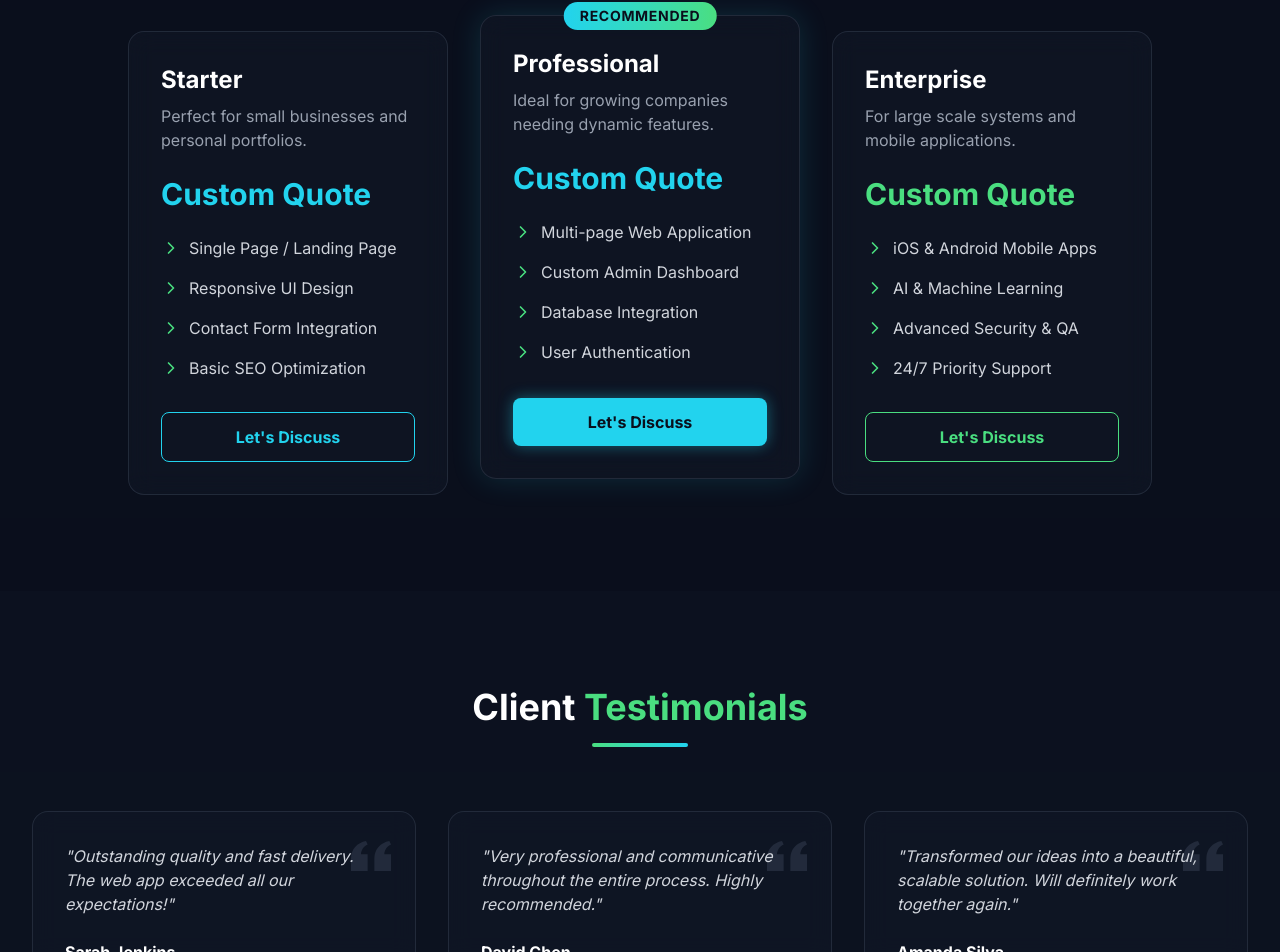
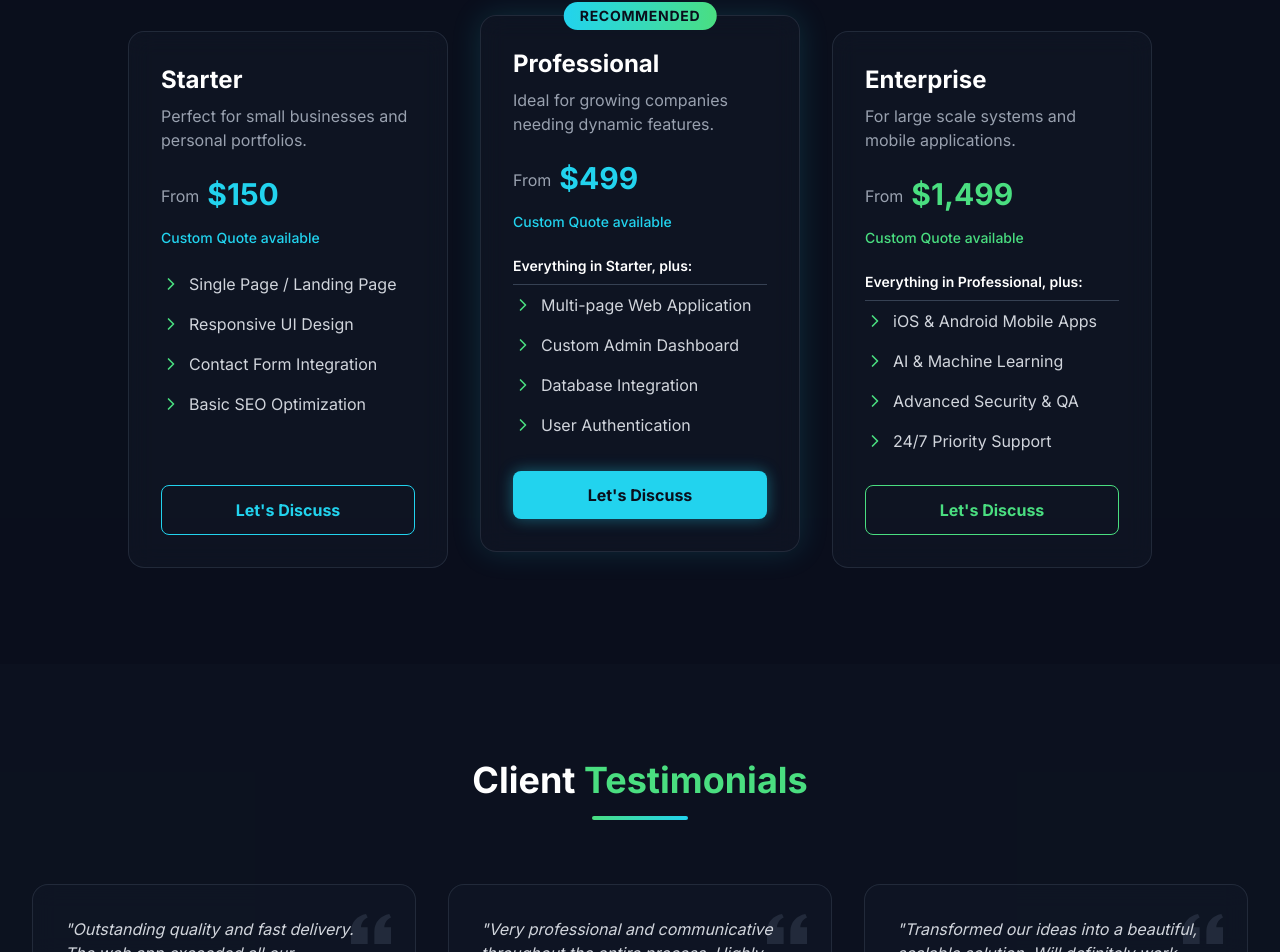
Before and after one commit to deshan2004/CodeCraft-Solutions, a React (Vite) app: page / in a window 1280 px wide. Shown: the part 4055-5007 px from the top of the page. Built offline with nearby package versions, Linux system fonts and the light colour scheme.

Commit message:
Update App.tsx

```diff
--- a/src/App.tsx
+++ b/src/App.tsx
@@ -462,9 +462,11 @@ function App() {
             <div className="glass-panel p-8 rounded-2xl border-gray-700 hover:border-cyan-500/50 transition-all duration-300 relative flex flex-col">
               <h3 className="text-2xl font-bold text-white mb-2">Starter</h3>
               <p className="text-gray-400 mb-6">Perfect for small businesses and personal portfolios.</p>
-              <div className="mb-6">
-                <span className="text-3xl font-extrabold text-cyan-400">Custom Quote</span>
+              <div className="mb-4 flex items-end">
+                <span className="text-gray-400 mr-2 mb-1">From</span>
+                <span className="text-3xl font-extrabold text-cyan-400">$150</span>
               </div>
+              <p className="text-sm text-cyan-400 mb-6 font-medium">Custom Quote available</p>
               <ul className="space-y-4 mb-8 flex-grow text-gray-300">
                 <li className="flex items-center"><ChevronRight className="w-5 h-5 text-green-400 mr-2 shrink-0" /> Single Page / Landing Page</li>
                 <li className="flex items-center"><ChevronRight className="w-5 h-5 text-green-400 mr-2 shrink-0" /> Responsive UI Design</li>
@@ -479,10 +481,13 @@ function App() {
               <div className="absolute top-0 left-1/2 transform -translate-x-1/2 -translate-y-1/2 bg-gradient-to-r from-cyan-400 to-green-400 text-navy-900 px-4 py-1 rounded-full text-sm font-bold tracking-wider">RECOMMENDED</div>
               <h3 className="text-2xl font-bold text-white mb-2">Professional</h3>
               <p className="text-gray-400 mb-6">Ideal for growing companies needing dynamic features.</p>
-              <div className="mb-6">
-                <span className="text-3xl font-extrabold text-cyan-400">Custom Quote</span>
+              <div className="mb-4 flex items-end">
+                <span className="text-gray-400 mr-2 mb-1">From</span>
+                <span className="text-3xl font-extrabold text-cyan-400">$499</span>
               </div>
+              <p className="text-sm text-cyan-400 mb-6 font-medium">Custom Quote available</p>
               <ul className="space-y-4 mb-8 flex-grow text-gray-300">
+                <li className="flex items-center text-sm font-semibold text-white mb-2 pb-2 border-b border-gray-700">Everything in Starter, plus:</li>
                 <li className="flex items-center"><ChevronRight className="w-5 h-5 text-green-400 mr-2 shrink-0" /> Multi-page Web Application</li>
                 <li className="flex items-center"><ChevronRight className="w-5 h-5 text-green-400 mr-2 shrink-0" /> Custom Admin Dashboard</li>
                 <li className="flex items-center"><ChevronRight className="w-5 h-5 text-green-400 mr-2 shrink-0" /> Database Integration</li>
@@ -495,10 +500,13 @@ function App() {
             <div className="glass-panel p-8 rounded-2xl border-gray-700 hover:border-green-500/50 transition-all duration-300 relative flex flex-col">
               <h3 className="text-2xl font-bold text-white mb-2">Enterprise</h3>
               <p className="text-gray-400 mb-6">For large scale systems and mobile applications.</p>
-              <div className="mb-6">
-                <span className="text-3xl font-extrabold text-green-400">Custom Quote</span>
+              <div className="mb-4 flex items-end">
+                <span className="text-gray-400 mr-2 mb-1">From</span>
+                <span className="text-3xl font-extrabold text-green-400">$1,499</span>
               </div>
+              <p className="text-sm text-green-400 mb-6 font-medium">Custom Quote available</p>
               <ul className="space-y-4 mb-8 flex-grow text-gray-300">
+                <li className="flex items-center text-sm font-semibold text-white mb-2 pb-2 border-b border-gray-700">Everything in Professional, plus:</li>
                 <li className="flex items-center"><ChevronRight className="w-5 h-5 text-green-400 mr-2 shrink-0" /> iOS & Android Mobile Apps</li>
                 <li className="flex items-center"><ChevronRight className="w-5 h-5 text-green-400 mr-2 shrink-0" /> AI & Machine Learning</li>
                 <li className="flex items-center"><ChevronRight className="w-5 h-5 text-green-400 mr-2 shrink-0" /> Advanced Security & QA</li>
```
